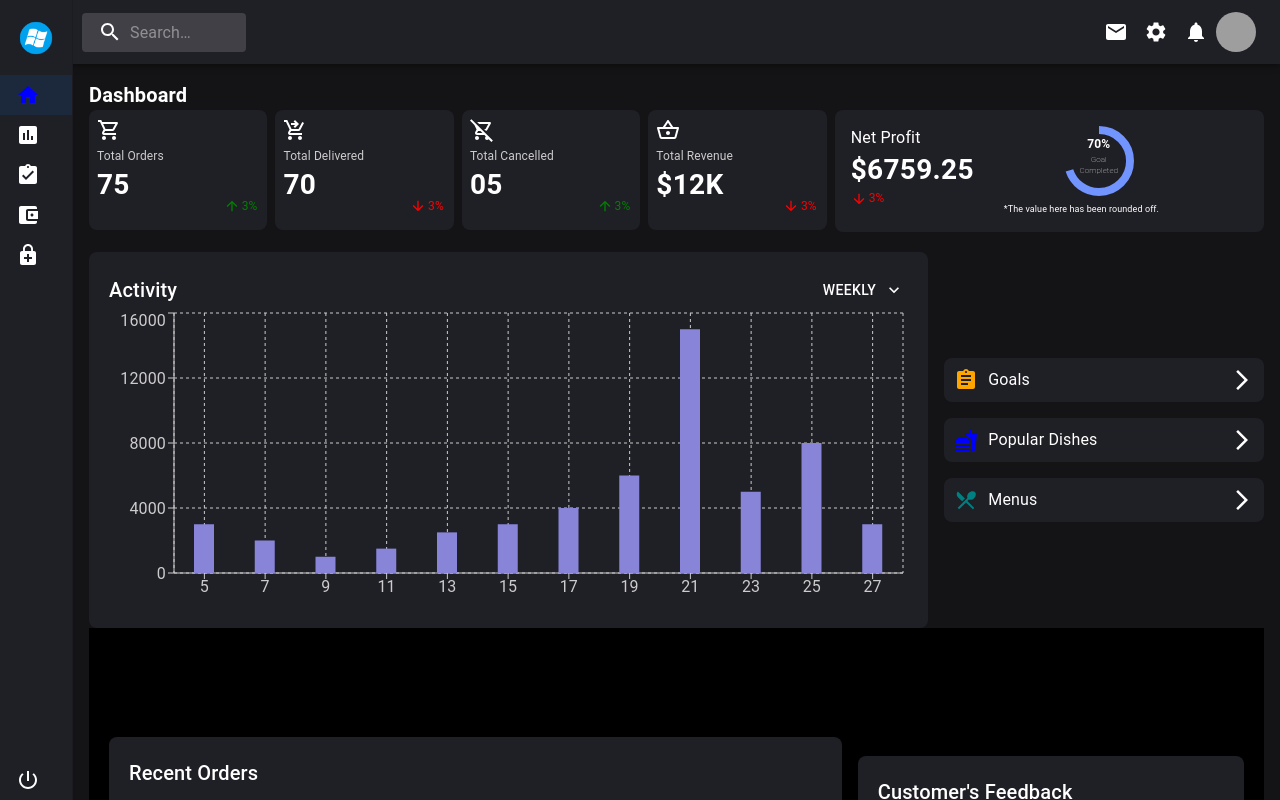
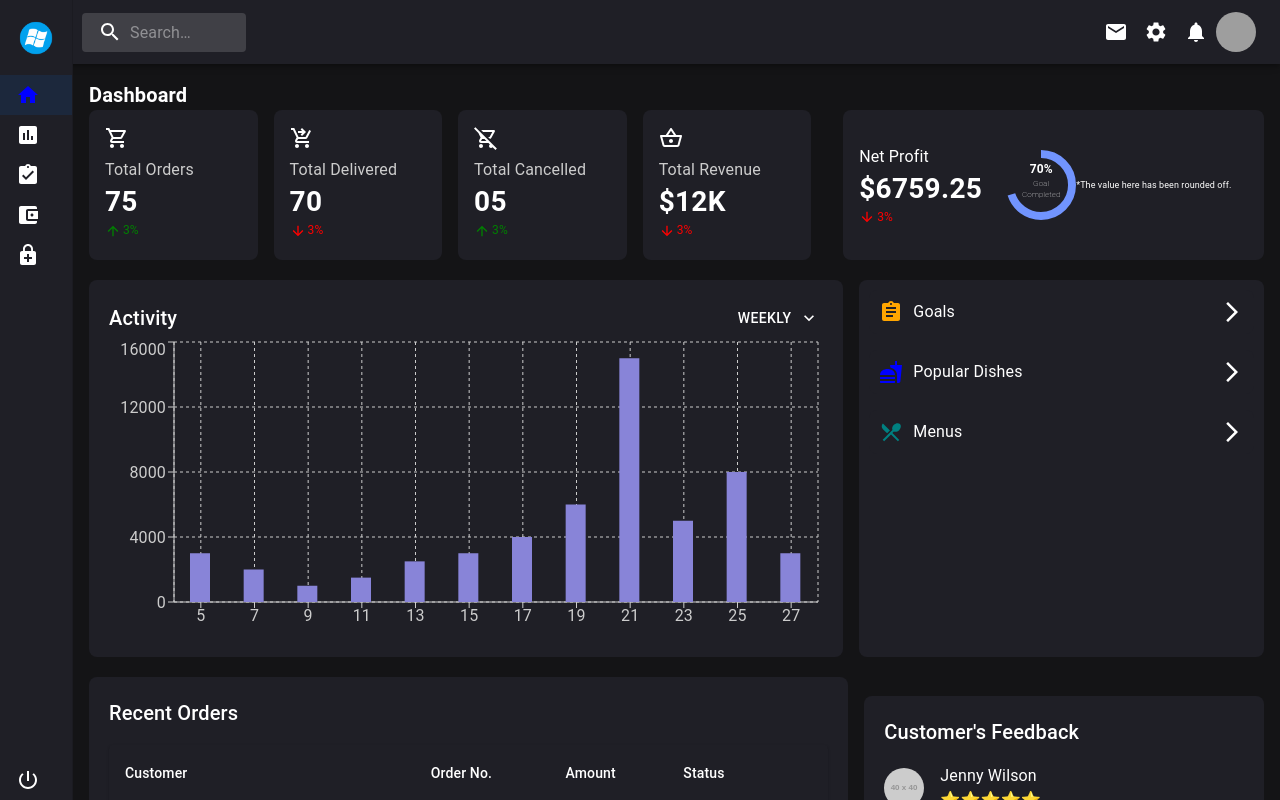
Before and after one commit to Suvarna7387/FitPeo-task, a React (Create React App) app: page / in a window 1280 px wide. Shown: the top 800 px of the page. Built offline with nearby package versions, Linux system fonts and the light colour scheme; grey boxes are pictures that could not be loaded.

Commit message:
Added orders UI

```diff
--- a/src/components/ChildrenOne.js
+++ b/src/components/ChildrenOne.js
@@ -24,6 +24,8 @@ const ChildrenOne = () => {
         display: "flex",
         flexDirection: isSmallScreen ? "column" : "row",
         width: "100%",
+        flexWrap: isSmallScreen ? "wrap" : "nowrap",
+        gap: 2,
       }}
     >
       <Box
@@ -32,29 +34,24 @@ const ChildrenOne = () => {
           display: "flex",
           flexDirection: isSmallScreen ? "column" : "row",
           flexWrap: "wrap",
-          gap: 1,
-          width: isSmallScreen ? "100%" : "auto",
+          gap: 2,
+          width: "100%",
         }}
       >
         <Box
           sx={{
             flex: 1,
             backgroundColor: "#1f1f26",
-            paddingRight: 2,
+            padding: 2,
             display: "flex",
             flexDirection: "column",
-            padding: 1,
             borderRadius: 2,
-            position: "relative",
-            width: "250px", // Set fixed width
-            height: "120px", // Set fixed height
+            maxWidth: isSmallScreen ? "100%" : "250px",
+            height: "auto",
           }}
         >
           <ShoppingCartOutlinedIcon />
-          <Typography
-            variant="body1"
-            sx={{ color: "#ccc", fontSize: "12px", paddingTop: "5px" }}
-          >
+          <Typography variant="body1" sx={{ color: "#ccc", paddingTop: 1 }}>
             Total Orders
           </Typography>
           <Typography
@@ -67,9 +64,8 @@ const ChildrenOne = () => {
             sx={{
               display: "flex",
               alignItems: "center",
-              position: "absolute",
-              bottom: 15,
-              right: 10,
+              marginTop: "auto",
+              marginBottom: "5px",
             }}
           >
             <ArrowUpwardIcon sx={{ color: "green", fontSize: "16px" }} />
@@ -85,21 +81,16 @@ const ChildrenOne = () => {
           sx={{
             flex: 1,
             backgroundColor: "#1f1f26",
-            paddingRight: 2,
+            padding: 2,
             display: "flex",
             flexDirection: "column",
-            padding: 1,
             borderRadius: 2,
-            position: "relative",
-            width: "250px", // Set fixed width
-            height: "120px", // Set fixed height
+            maxWidth: isSmallScreen ? "100%" : "250px",
+            height: "auto",
           }}
         >
           <ShoppingCartCheckoutOutlinedIcon />
-          <Typography
-            variant="body1"
-            sx={{ color: "#ccc", fontSize: "12px", paddingTop: "5px" }}
-          >
+          <Typography variant="body1" sx={{ color: "#ccc", paddingTop: 1 }}>
             Total Delivered
           </Typography>
           <Typography
@@ -112,9 +103,8 @@ const ChildrenOne = () => {
             sx={{
               display: "flex",
               alignItems: "center",
-              position: "absolute",
-              bottom: 15,
-              right: 10,
+              marginTop: "auto",
+              marginBottom: "5px",
             }}
           >
             <ArrowDownwardIcon sx={{ color: "red", fontSize: "16px" }} />
@@ -130,21 +120,16 @@ const ChildrenOne = () => {
           sx={{
             flex: 1,
             backgroundColor: "#1f1f26",
-            paddingRight: 2,
+            padding: 2,
             display: "flex",
             flexDirection: "column",
-            padding: 1,
             borderRadius: 2,
-            position: "relative",
-            width: "250px", // Set fixed width
-            height: "120px", // Set fixed height
+            maxWidth: isSmallScreen ? "100%" : "250px",
+            height: "auto",
           }}
         >
           <RemoveShoppingCartOutlinedIcon />
-          <Typography
-            variant="body1"
-            sx={{ color: "#ccc", fontSize: "12px", paddingTop: "5px" }}
-          >
+          <Typography variant="body1" sx={{ color: "#ccc", paddingTop: 1 }}>
             Total Cancelled
           </Typography>
           <Typography
@@ -157,9 +142,8 @@ const ChildrenOne = () => {
             sx={{
               display: "flex",
               alignItems: "center",
-              position: "absolute",
-              bottom: 15,
-              right: 10,
+              marginTop: "auto",
+              marginBottom: "5px",
             }}
           >
             <ArrowUpwardIcon sx={{ color: "green", fontSize: "16px" }} />
@@ -175,21 +159,16 @@ const ChildrenOne = () => {
           sx={{
             flex: 1,
             backgroundColor: "#1f1f26",
-            paddingRight: 2,
+            padding: 2,
             display: "flex",
             flexDirection: "column",
-            padding: 1,
             borderRadius: 2,
-            position: "relative",
-            width: "250px", // Set fixed width
-            height: "120px", // Set fixed height
+            maxWidth: isSmallScreen ? "100%" : "250px",
+            height: "auto",
           }}
         >
           <ShoppingBasketOutlinedIcon />
-          <Typography
-            variant="body1"
-            sx={{ color: "#ccc", fontSize: "12px", paddingTop: "5px" }}
-          >
+          <Typography variant="body1" sx={{ color: "#ccc", paddingTop: 1 }}>
             Total Revenue
           </Typography>
           <Typography
@@ -202,9 +181,8 @@ const ChildrenOne = () => {
             sx={{
               display: "flex",
               alignItems: "center",
-              position: "absolute",
-              bottom: 15,
-              right: 10,
+              marginTop: "auto",
+              marginBottom: "5px",
             }}
           >
             <ArrowDownwardIcon sx={{ color: "red", fontSize: "16px" }} />
@@ -223,15 +201,16 @@ const ChildrenOne = () => {
           flex: isSmallScreen ? "none" : isTabScreen ? 50 : 35,
           backgroundColor: "#1f1f26",
           padding: 2,
-          marginLeft: isSmallScreen ? 0 : 1,
-          width: isSmallScreen ? "100%" : "auto",
-          marginTop: isSmallScreen ? 1 : 0,
+          marginLeft: isSmallScreen ? 0 : 2,
+          width: "100%",
+          marginTop: isSmallScreen ? 2 : 0,
           display: "flex",
-          flexDirection: "row",
+          flexDirection: isSmallScreen ? "column" : "row",
           borderRadius: 2,
+          alignItems: "center",
         }}
       >
-        <Box>
+        <Box sx={{ marginRight: isSmallScreen ? 0 : 3 }}>
           <Typography variant="body1" sx={{ color: "#fff" }}>
             Net Profit
           </Typography>
@@ -256,12 +235,11 @@ const ChildrenOne = () => {
             </Typography>
           </Box>
         </Box>
-        <Box>
         <Box
           sx={{
             position: "relative",
             display: "inline-flex",
-              marginLeft: "90px",
+            marginTop: isSmallScreen ? 2 : 0,
           }}
         >
           <CircularProgress
@@ -320,14 +298,14 @@ const ChildrenOne = () => {
             </Typography>
           </Box>
         </Box>
-          <Box>
+        <Box sx={{ marginTop: isSmallScreen ? 2 : 0 }}>
           <Typography
             variant="body2"
             sx={{
               color: "#fff",
               fontWeight: "400",
               fontSize: "9px",
-                marginLeft: "30px",
+              textAlign: isSmallScreen ? "center" : "left",
             }}
           >
             *The value here has been rounded off.
@@ -335,7 +313,6 @@ const ChildrenOne = () => {
         </Box>
       </Box>
     </Box>
-    </Box>
   );
 };
 
--- a/src/components/ChildrenTwo.js
+++ b/src/components/ChildrenTwo.js
@@ -38,8 +38,8 @@ const ChildrenTwo = () => {
   };
 
   return (
-    <Box sx={{ display: 'flex', flexDirection: isSmallScreen ? 'column' : 'row', gap: 2, paddingTop: '20px',  justifyContent: 'center', alignItems: 'center' }}>
-      <Box sx={{ backgroundColor: '#1f1f26', padding: '20px', borderRadius: '8px', flex: 1, minWidth: '300px' }}>
+    <Box sx={{ display: 'flex', flexDirection: isSmallScreen ? 'column' : 'row', gap: 2, paddingTop: '20px', justifyContent: 'center', alignItems: 'stretch' }}>
+      <Box sx={{ backgroundColor: '#1f1f26', padding: '20px', borderRadius: '8px', flex: isSmallScreen ? 'none' : 2.6, minWidth: '300px', display: 'flex', flexDirection: 'column' }}>
         <Box sx={{ display: 'flex', justifyContent: 'space-between', alignItems: 'center' }}>
           <Typography variant="h6" sx={{ color: '#fff' }}>Activity</Typography>
           <Button
@@ -73,22 +73,22 @@ const ChildrenTwo = () => {
           </BarChart>
         </ResponsiveContainer>
       </Box>
-      <Box sx={{ display: 'flex', flexDirection: 'column', gap: 2, flex: isSmallScreen ? 'none' : 0.4, minWidth: '200px' }}>
-        <Box sx={{ display: 'flex', alignItems: 'center', backgroundColor: '#1f1f26', padding: '10px', borderRadius: '8px', justifyContent: 'space-between' }}>
+      <Box sx={{ display: 'flex', flexDirection: 'column', gap: 2, flex: isSmallScreen ? 'none' : 1.4, minWidth: '200px', backgroundColor: '#1f1f26', borderRadius: '8px', padding: '10px' }}>
+        <Box sx={{ display: 'flex', alignItems: 'center', justifyContent: 'space-between', backgroundColor: '#1f1f26', padding: '10px', borderRadius: '8px' }}>
           <Box sx={{ display: 'flex', alignItems: 'center' }}>
             <AssignmentIcon sx={{ color: 'orange', marginRight: '10px' }} />
             <Typography variant="body1" sx={{ color: '#fff' }}>Goals</Typography>
           </Box>
           <ArrowForwardIosIcon sx={{ color: '#fff' }} />
         </Box>
-        <Box sx={{ display: 'flex', alignItems: 'center', backgroundColor: '#1f1f26', padding: '10px', borderRadius: '8px', justifyContent: 'space-between' }}>
+        <Box sx={{ display: 'flex', alignItems: 'center', justifyContent: 'space-between', backgroundColor: '#1f1f26', padding: '10px', borderRadius: '8px' }}>
           <Box sx={{ display: 'flex', alignItems: 'center' }}>
             <FastfoodIcon sx={{ color: 'blue', marginRight: '10px' }} />
             <Typography variant="body1" sx={{ color: '#fff' }}>Popular Dishes</Typography>
           </Box>
           <ArrowForwardIosIcon sx={{ color: '#fff' }} />
         </Box>
-        <Box sx={{ display: 'flex', alignItems: 'center', backgroundColor: '#1f1f26', padding: '10px', borderRadius: '8px', justifyContent: 'space-between' }}>
+        <Box sx={{ display: 'flex', alignItems: 'center', justifyContent: 'space-between', backgroundColor: '#1f1f26', padding: '10px', borderRadius: '8px' }}>
           <Box sx={{ display: 'flex', alignItems: 'center' }}>
             <RestaurantMenuIcon sx={{ color: 'teal', marginRight: '10px' }} />
             <Typography variant="body1" sx={{ color: '#fff' }}>Menus</Typography>
--- a/src/components/CustomerFeedback .js
+++ b/src/components/CustomerFeedback .js
@@ -50,7 +50,7 @@ const RecentOrders = () => {
   const isSmallScreen = useMediaQuery(theme.breakpoints.down('sm'));
 
   return (
-    <Box sx={{ display: 'flex', flexDirection: isSmallScreen ? 'column' : 'row', gap: 2, padding: '20px', backgroundColor: '#000', height: '100vh', justifyContent: 'center', alignItems: 'center' }}>
+    <Box sx={{ display: 'flex', flexDirection: isSmallScreen ? 'column' : 'row', gap: 2, paddingTop: '20px',  justifyContent: 'center', alignItems: 'center' }}>
       <Box sx={{ backgroundColor: '#1f1f26', padding: '20px', borderRadius: '8px', flex: 2, minWidth: '300px' }}>
         <Typography variant="h6" sx={{ color: '#fff', marginBottom: 2 }}>Recent Orders</Typography>
         <TableContainer component={Paper} sx={{ backgroundColor: 'transparent' }}>
```
Lines whose indentation alone changed are shown as unchanged.
